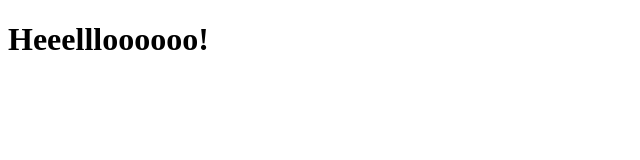
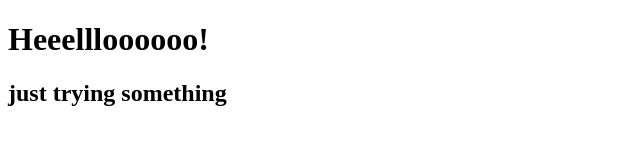
Before and after one commit to soyakca/coursera-test, a plain HTML site: page site/index.html in a window 1280 px wide. Shown: the whole page, without its empty margins (0-640 px from the left). Drawn offline with Linux system fonts and the light colour scheme.

Commit message:
small update to index page.

```diff
--- a/site/index.html
+++ b/site/index.html
@@ -5,5 +5,6 @@
 </head>
 <body>
 <h1>Heeellloooooo!</h1>
+<h2>just trying something</h2>
 </body>
 </html>
```
